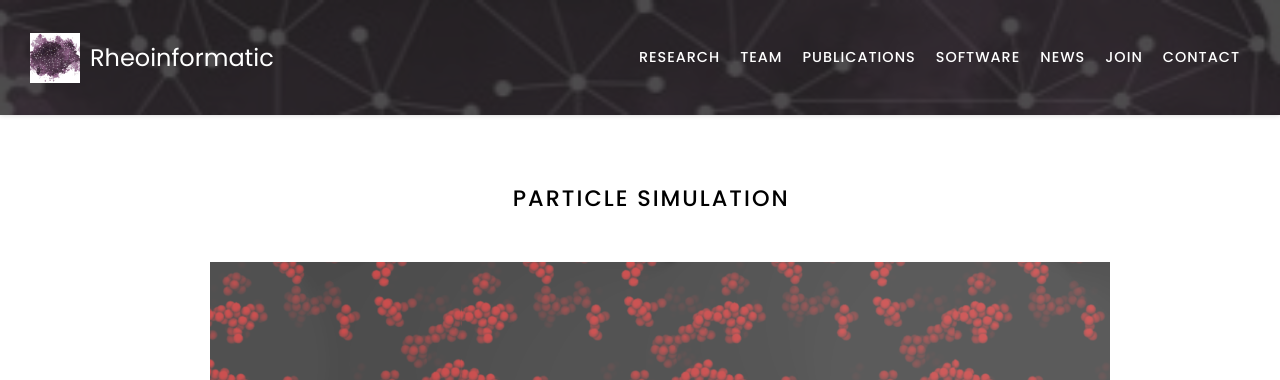
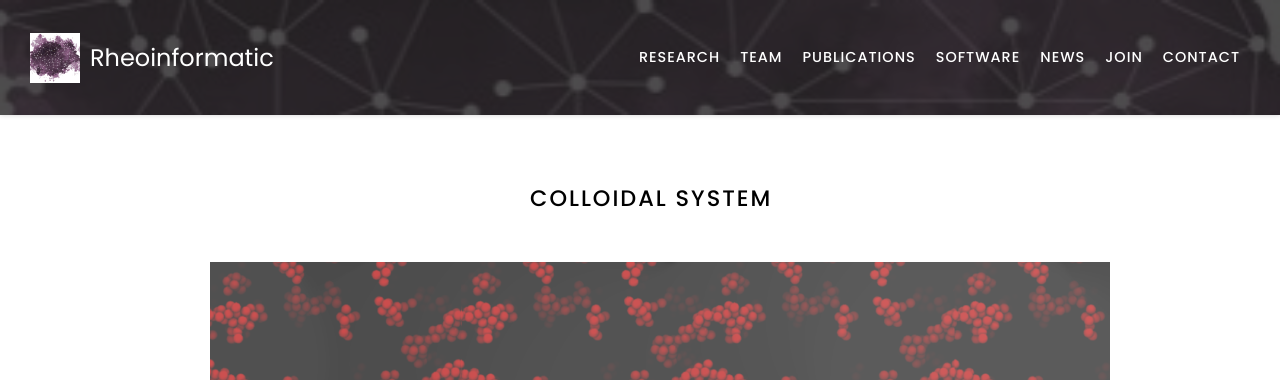
Before and after one commit to procf/procf.github.io, a Jekyll site: the page built from research/sim/index.md, in a window 1280 px wide. Shown: the top 380 px of the page. Built offline with Jekyll 4.4.1, drawn with Linux system fonts in a browser that asks for light colours; nearby versions of some CDN libraries.

Commit message:
colloidal sys

```diff
--- a/research/sim/index.md
+++ b/research/sim/index.md
@@ -2,7 +2,7 @@
 title: Particle Simulation
 ---
 
-# <i class="fas sim"></i>Particle Simulation
+# <i class="fas sim"></i>Colloidal System
 
 
 {%
```
